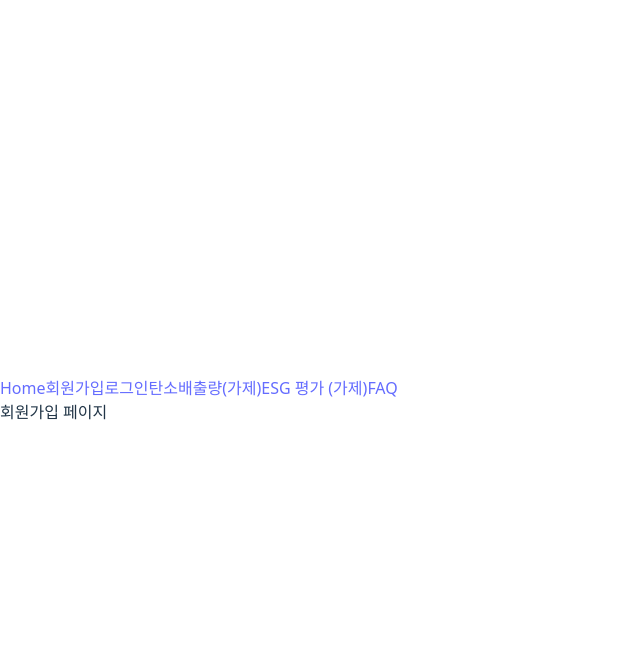
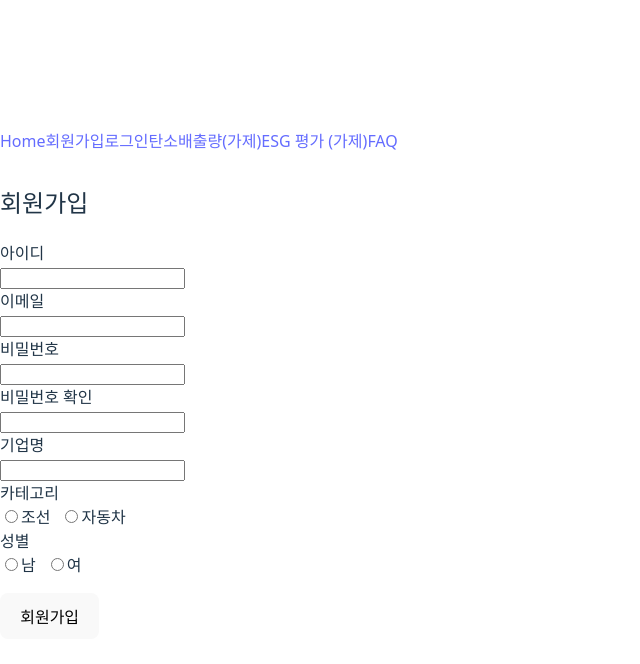
Before and after one commit to xhd24/esg-project, a React (Vite) app in the folder frontend/: page /Signup in a window 1280 px wide. Shown: the top 664 px of the page, without its empty margins (0-640 px from the left). Built offline with nearby package versions, Linux system fonts and the light colour scheme.

Commit message:
회원가입씬 틀 생성

```diff
--- a/frontend/src/App.jsx
+++ b/frontend/src/App.jsx
@@ -13,7 +13,7 @@ function App() {
             <div>
                 <nav>
                     <Link to='/'>Home</Link>
-                    <Link to='/signup'>회원가입</Link>
+                    <Link to='/Signup'>회원가입</Link>
                     <Link to='/login'>로그인</Link>
                     <Link to='/carbon'>탄소배출량(가제)</Link>
                     <Link to='/assessment'>ESG 평가 (가제)</Link>
@@ -21,7 +21,7 @@ function App() {
                 </nav>
                 <Routes>
                     <Route path='/' element={<Home />} />
-                    <Route path='/signup' element={<Signup />} />
+                    <Route path='/Signup' element={<Signup />} />
                     <Route path='/login' element={<Login />} />
                     <Route path='/carbon' element={<Carbon />} />
                     <Route path='/assessment' element={<Assessment />} />
--- a/frontend/src/pages/Signup.jsx
+++ b/frontend/src/pages/Signup.jsx
@@ -1,8 +1,157 @@
+import { useState } from 'react';
+
 function Signup() {
+  const [formData, setFormData] = useState({
+    username: '',
+    email: '',
+    password: '',
+    confirmPassword: '',
+    company: '',
+    categories: [],
+    gender: '',
+  });
+
+  // input, checkbox, radio 변경 처리
+  const handleChange = (e) => {
+    const { name, value, type, checked } = e.target;
+
+    if (type === 'checkbox') {
+      setFormData((prev) => {
+        const newCategories = checked
+          ? [...prev.categories, value]
+          : prev.categories.filter((c) => c !== value);
+        return { ...prev, categories: newCategories };
+      });
+    } else {
+      setFormData((prev) => ({ ...prev, [name]: value }));
+    }
+  };
+
+  const handleSubmit = (e) => {
+    e.preventDefault();
+
+    if (formData.password !== formData.confirmPassword) {
+      alert('비밀번호가 일치하지 않습니다.');
+      return;
+    }
+
+    console.log('회원가입 데이터:', formData);
+    alert('회원가입 완료 (예시)');
+  };
 
   return (
-    <div>
-     회원가입 페이지
+    <div style={{ maxWidth: '500px', margin: '2rem auto' }}>
+      <h2>회원가입</h2>
+      <form onSubmit={handleSubmit}>
+        <div>
+          <label>아이디</label><br />
+          <input
+            type="text"
+            name="username"
+            value={formData.username}
+            onChange={handleChange}
+            required
+          />
+        </div>
+
+        <div>
+          <label>이메일</label><br />
+          <input
+            type="email"
+            name="email"
+            value={formData.email}
+            onChange={handleChange}
+            required
+          />
+        </div>
+
+        <div>
+          <label>비밀번호</label><br />
+          <input
+            type="password"
+            name="password"
+            value={formData.password}
+            onChange={handleChange}
+            required
+          />
+        </div>
+
+        <div>
+          <label>비밀번호 확인</label><br />
+          <input
+            type="password"
+            name="confirmPassword"
+            value={formData.confirmPassword}
+            onChange={handleChange}
+            required
+          />
+        </div>
+
+        {/* 기업명 입력 */}
+        <div>
+          <label>기업명</label><br />
+          <input
+            type="text"
+            name="company"
+            value={formData.company}
+            onChange={handleChange}
+          />
+        </div>
+
+        {/* 카테고리 선택 (체크박스) */}
+        <div>
+          <label>카테고리</label><br />
+          <label>
+            <input
+              type="radio"
+              name="categories"
+              value="조선"
+              checked={formData.categories.includes('조선')}
+              onChange={handleChange}
+            />
+            조선
+          </label>
+          <label style={{ marginLeft: '10px' }}>
+            <input
+              type="radio"
+              name="categories"
+              value="자동차"
+              checked={formData.categories.includes('자동차')}
+              onChange={handleChange}
+            />
+            자동차
+          </label>
+        </div>
+
+        {/* 성별 선택 (라디오 버튼) */}
+        <div>
+          <label>성별</label><br />
+          <label>
+            <input
+              type="radio"
+              name="gender"
+              value="남"
+              checked={formData.gender === '남'}
+              onChange={handleChange}
+            />
+            남
+          </label>
+          <label style={{ marginLeft: '10px' }}>
+            <input
+              type="radio"
+              name="gender"
+              value="여"
+              checked={formData.gender === '여'}
+              onChange={handleChange}
+            />
+            여
+          </label>
+        </div>
+
+        <button type="submit" style={{ marginTop: '1rem' }}>
+          회원가입
+        </button>
+      </form>
     </div>
   );
 }
--- a/package.json
+++ b/package.json
@@ -3,7 +3,7 @@
   "version": "1.0.0",
   "description": "",
   "main": "index.js",
-   "scripts": {
+  "scripts": {
     "start": "concurrently \"npm run dev --prefix backend\" \"npm run dev --prefix frontend\""
   },
   "keywords": [],
@@ -12,5 +12,8 @@
   "type": "commonjs",
   "devDependencies": {
     "concurrently": "^9.2.1"
+  },
+  "dependencies": {
+    "nodemon": "^3.1.10"
   }
 }
```
Also changed, not shown: 1 other file (tests, documents, lock files or other folders).
